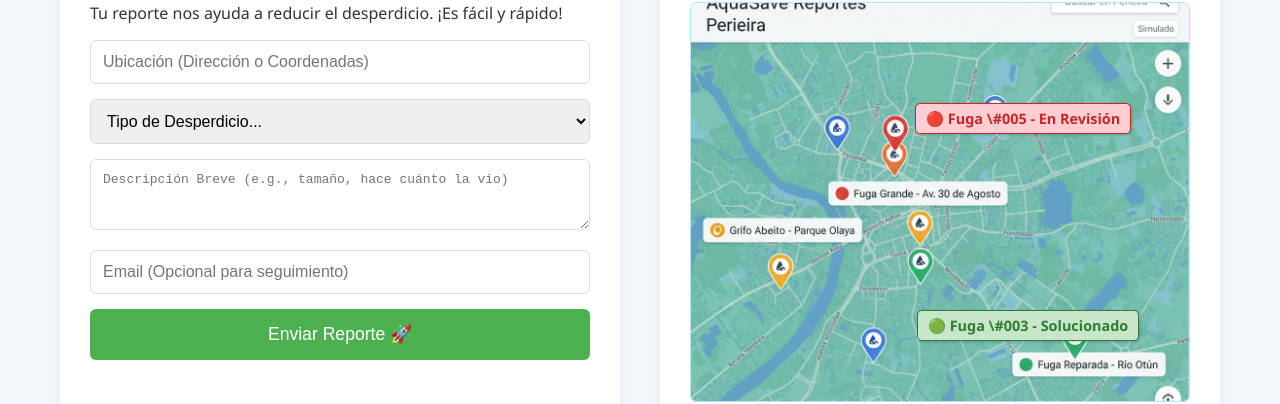
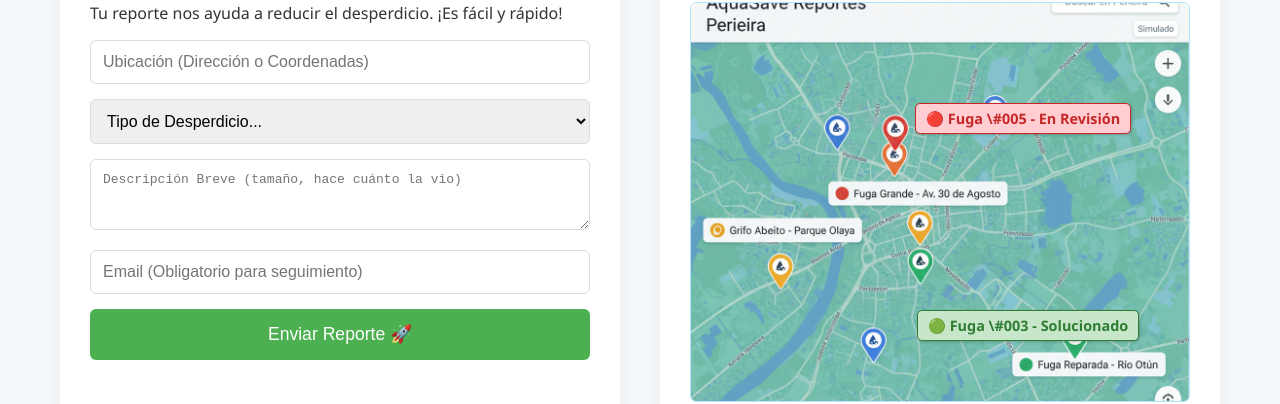
Before and after one commit to majito0814/AquaSave-Prototipo, a plain HTML site: page index.html in a window 1280 px wide. Shown: the part 967-1371 px from the top of the page. Drawn offline with Linux system fonts and the light colour scheme.

Commit message:
Update placeholders and email field requirement

```diff
--- a/index.html
+++ b/index.html
@@ -57,8 +57,8 @@
                     <option value="parque">Grifo abierto en parque/área pública</option>
                     <option value="hidrante">Hidrante roto</option>
                 </select>
-                <textarea placeholder="Descripción Breve (e.g., tamaño, hace cuánto la vio)" rows="3"></textarea>
-                <input type="email" placeholder="Email (Opcional para seguimiento)">
+                <textarea placeholder="Descripción Breve (tamaño, hace cuánto la vio)" rows="3"></textarea>
+                <input type="email" placeholder="Email (Obligatorio para seguimiento)">
                 <button type="submit">Enviar Reporte 🚀</button>
             </form>
         </section>
```
